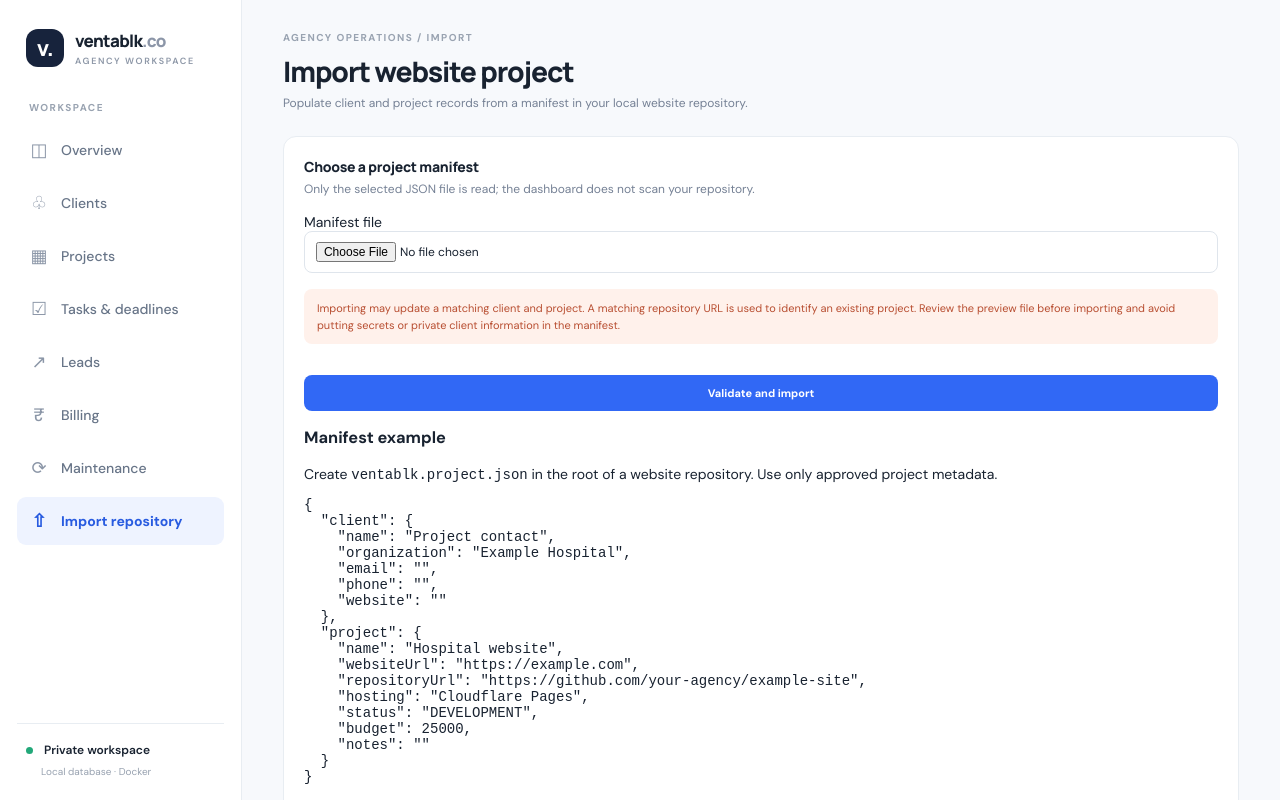
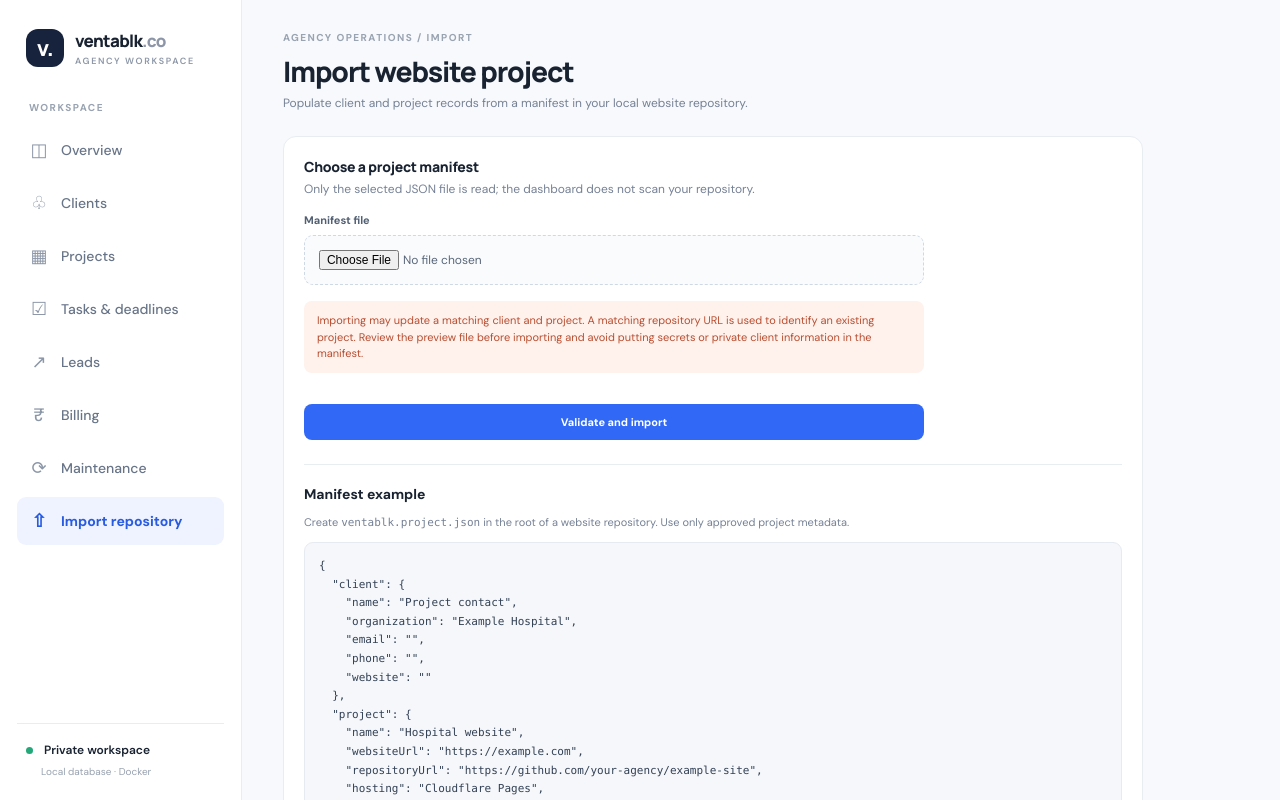
Before and after one commit to ventablkco-agency/ventablk-agency-os, a Next.js app in the folder dashboard/: page /import in a window 1280 px wide. Shown: the top 800 px of the page. Built offline with nearby package versions, Linux system fonts and the light colour scheme.

Commit message:
Style local project manifest import

```diff
--- a/dashboard/app/globals.css
+++ b/dashboard/app/globals.css
@@ -83,3 +83,14 @@ footer{display:flex;justify-content:space-between;gap:15px;color:#a0a9b6;font-si
 .search-form select{flex:0 1 155px}
 .status-status{background:#f0f3f7;color:#6d7888}
 @media(max-width:700px){.search-form select{flex:1 1 130px}}
+
+.import-panel{max-width:860px}
+.import-form{max-width:620px}
+.file-picker{display:grid;gap:8px;font-size:11px;font-weight:700;color:#526074}
+.file-picker input[type=file]{display:block;width:100%;border:1px dashed #cfd8e5;border-radius:9px;background:#fafbfd;padding:14px;color:#59677a;font:400 12px 'DM Sans',sans-serif}
+.manifest-help{border-top:1px solid var(--line);margin-top:24px;padding-top:20px}
+.manifest-help h3{font-size:14px;margin:0 0 7px}
+.manifest-help p{font-size:11px;color:var(--muted);line-height:1.6}
+.manifest-help pre{max-width:100%;overflow:auto;background:#f5f7fa;border:1px solid #e6ebf1;border-radius:9px;padding:14px;font-size:11px;line-height:1.6;color:#334155}
+.manifest-help code{font-family:ui-monospace,SFMono-Regular,Menlo,monospace}
+.muted-copy{font-size:10px!important}
```
